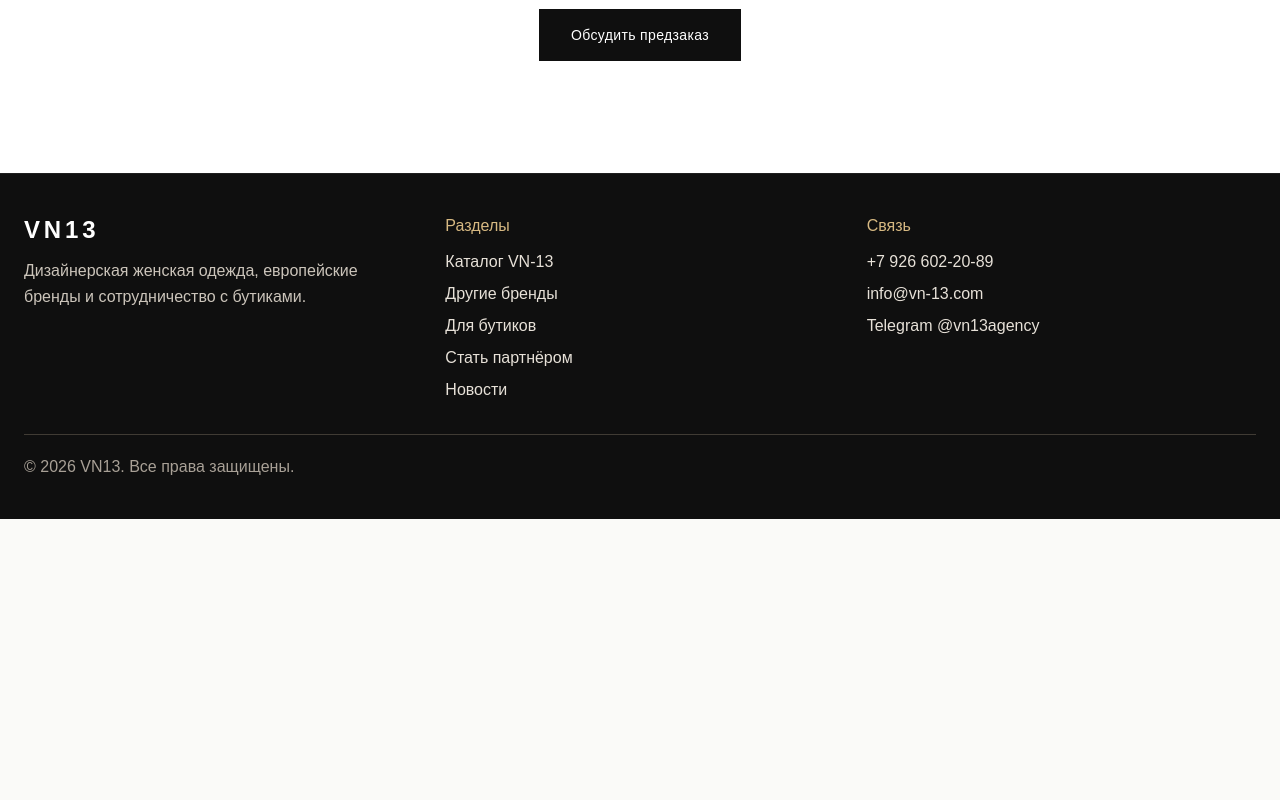
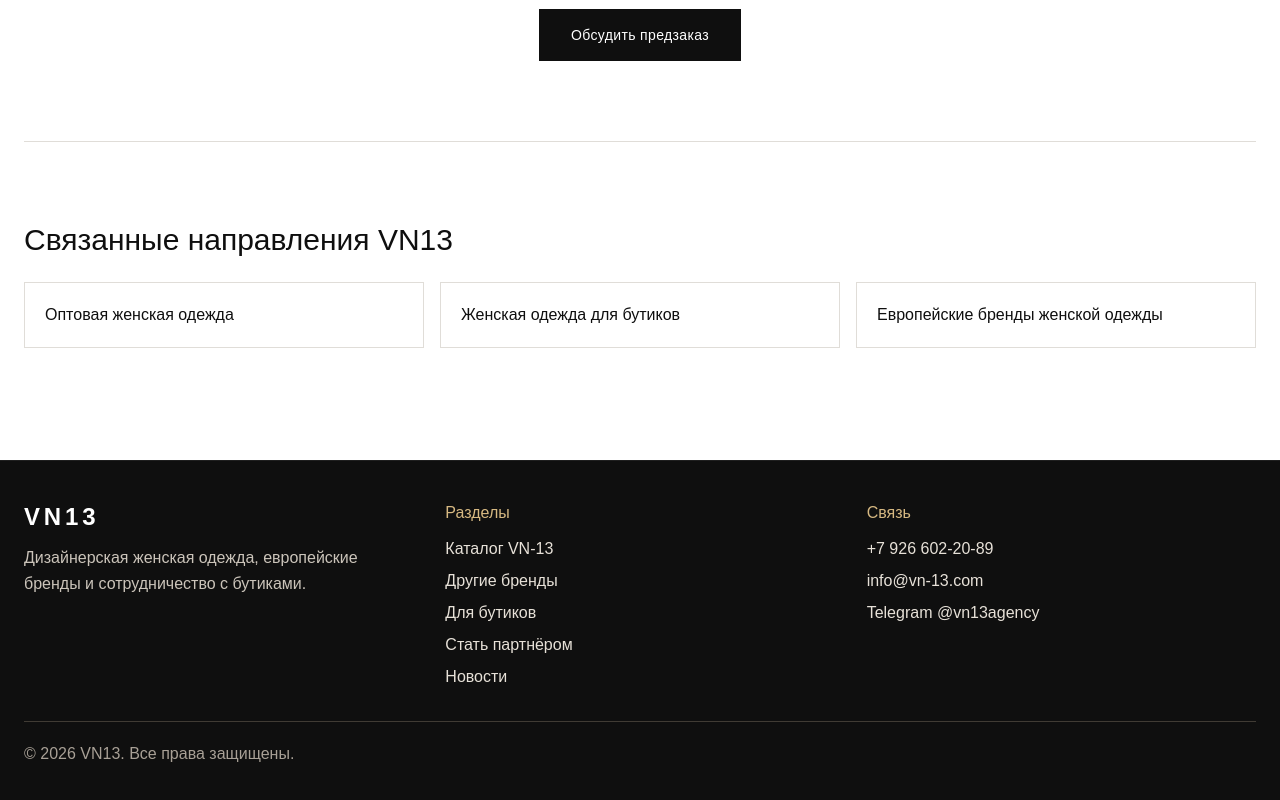
Before and after one commit to coffeeshop13/vn-13, a Next.js app: page /preorder in a window 1280 px wide. Shown: the part 2259-3059 px from the top of the page. Before the commit the page ends 2778 px from the top, so only its background shows below. Built offline with nearby package versions, Linux system fonts and the light colour scheme.

Commit message:
Improve preorder SEO schema and internal links

```diff
--- a/app/preorder/page.tsx
+++ b/app/preorder/page.tsx
@@ -1,15 +1,43 @@
 import type { Metadata } from 'next'
 import PreorderPageContent from '@/components/PreorderPageContent'
-import { createPageMetadata } from '@/lib/seo'
+import { absoluteUrl, createPageMetadata, SITE_NAME } from '@/lib/seo'
 
 export const metadata: Metadata = createPageMetadata({
-  title: 'Предзаказ женской одежды | VN13 и VN-13',
+  title: 'Предзаказ женской одежды для бутиков | VN13',
   description:
-    'Предзаказ женской одежды VN-13 и европейских дизайнерских коллекций для бутиков, шоурумов и розничных партнеров.',
+    'Предзаказ женской одежды VN-13 и европейских дизайнерских коллекций для бутиков, шоурумов и розничных партнёров: подбор ассортимента, размеры и планирование поставки.',
   path: '/preorder',
   keywords: ['предзаказ женской одежды', 'предзаказ коллекций одежды', 'заказ одежды для бутика', 'европейские коллекции одежды', 'оптовая женская одежда'],
 })
 
+const jsonLd = {
+  '@context': 'https://schema.org',
+  '@graph': [
+    {
+      '@type': 'BreadcrumbList',
+      itemListElement: [
+        { '@type': 'ListItem', position: 1, name: SITE_NAME, item: absoluteUrl('/') },
+        { '@type': 'ListItem', position: 2, name: 'Предзаказ женской одежды', item: absoluteUrl('/preorder') },
+      ],
+    },
+    {
+      '@type': 'Service',
+      '@id': `${absoluteUrl('/preorder')}#service`,
+      name: 'Предзаказ женской одежды для бутиков',
+      serviceType: 'Предзаказ дизайнерских коллекций женской одежды',
+      description: 'Подбор и планирование предзаказа европейских дизайнерских коллекций и собственного бренда VN-13 для бутиков, шоурумов и розничных партнёров.',
+      provider: { '@id': `${absoluteUrl('/')}#organization` },
+      areaServed: ['Russia', 'CIS countries'],
+      url: absoluteUrl('/preorder'),
+    },
+  ],
+}
+
 export default function PreorderPage() {
-  return <PreorderPageContent />
+  return (
+    <>
+      <script type="application/ld+json" dangerouslySetInnerHTML={{ __html: JSON.stringify(jsonLd) }} />
+      <PreorderPageContent />
+    </>
+  )
 }
--- a/components/PreorderPageContent.tsx
+++ b/components/PreorderPageContent.tsx
@@ -4,6 +4,7 @@ import Header from '@/components/Header'
 import Footer from '@/components/Footer'
 import { CTALink } from '@/components/CTALink'
 import { useLanguage } from '@/lib/context/LanguageContext'
+import Link from 'next/link'
 
 export default function PreorderPageContent() {
   const { translations } = useLanguage()
@@ -150,6 +151,23 @@ export default function PreorderPageContent() {
             </p>
             <CTALink href="/#contact">Обсудить предзаказ</CTALink>
           </div>
+
+          <div className="mt-20 pt-20 border-t" style={{ borderColor: '#e0ddd8' }}>
+            <h2 className="text-2xl md:text-3xl font-light mb-6" style={{ color: '#0f0f0f' }}>
+              {translations.preorderRelatedTitle}
+            </h2>
+            <div className="grid md:grid-cols-3 gap-4">
+              <Link href="/optovaya-zhenskaya-odezhda" className="block p-5 border transition-colors hover:bg-[#faf7f2]" style={{ borderColor: '#e0ddd8' }}>
+                {translations.preorderRelatedWholesale}
+              </Link>
+              <Link href="/zhenskaya-odezhda-dlya-butikov" className="block p-5 border transition-colors hover:bg-[#faf7f2]" style={{ borderColor: '#e0ddd8' }}>
+                {translations.preorderRelatedBoutiques}
+              </Link>
+              <Link href="/evropeyskie-brendy-zhenskoy-odezhdy" className="block p-5 border transition-colors hover:bg-[#faf7f2]" style={{ borderColor: '#e0ddd8' }}>
+                {translations.preorderRelatedBrands}
+              </Link>
+            </div>
+          </div>
         </div>
       </section>
 
--- a/lib/translations/de.json
+++ b/lib/translations/de.json
@@ -116,6 +116,10 @@
   "preorderBenefitInvestment": "Investition in zeitlose Stücke",
   "preorderCTATitle": "Bereit, unserem Vorbestellungsprogramm beizutreten?",
   "preorderCTADesc": "Kontaktieren Sie unser Team, um Ihre Vorbestellungsanforderungen zu besprechen und auf unsere kommenden Kollektionen zuzugreifen.",
+  "preorderRelatedTitle": "Verwandte VN13-Bereiche",
+  "preorderRelatedWholesale": "Damenmode im Großhandel",
+  "preorderRelatedBoutiques": "Damenmode für Boutiquen",
+  "preorderRelatedBrands": "Europäische Damenmodemarken",
   "manufacturingTitle": "Mit Präzision in Europa gefertigt",
   "manufacturingSubtitle": "Jedes Stück wird in Europa von erfahrenen Handwerkern hergestellt, die sich außergewöhnlicher Qualität und traditionellem Handwerk verpflichtet haben.",
   "manufacturingExcellenceTitle": "Europäische Exzellenz",
--- a/lib/translations/en.json
+++ b/lib/translations/en.json
@@ -116,6 +116,10 @@
   "preorderBenefitInvestment": "Investment in timeless pieces",
   "preorderCTATitle": "Ready to Join Our Pre-Order Program?",
   "preorderCTADesc": "Contact our team to discuss your pre-order needs and access our upcoming collections.",
+  "preorderRelatedTitle": "Related VN13 directions",
+  "preorderRelatedWholesale": "Wholesale womenswear",
+  "preorderRelatedBoutiques": "Womenswear for boutiques",
+  "preorderRelatedBrands": "European womenswear brands",
   "manufacturingTitle": "Crafted with Precision in Europe",
   "manufacturingSubtitle": "Every piece is manufactured in Europe by skilled artisans committed to exceptional quality and traditional craftsmanship.",
   "manufacturingExcellenceTitle": "European Excellence",
--- a/lib/translations/fr.json
+++ b/lib/translations/fr.json
@@ -116,6 +116,10 @@
   "preorderBenefitInvestment": "Investissement dans des pièces intemporelles",
   "preorderCTATitle": "Prêt à Rejoindre Notre Programme de Précommande?",
   "preorderCTADesc": "Contactez notre équipe pour discuter de vos besoins en matière de précommande et accédez à nos collections à venir.",
+  "preorderRelatedTitle": "Les expertises VN13 associées",
+  "preorderRelatedWholesale": "Vêtements pour femmes en gros",
+  "preorderRelatedBoutiques": "Vêtements pour femmes pour boutiques",
+  "preorderRelatedBrands": "Marques européennes de vêtements pour femmes",
   "manufacturingTitle": "Fabriqué avec Précision en Europe",
   "manufacturingSubtitle": "Chaque pièce est fabriquée en Europe par des artisans compétents engagés envers une qualité exceptionnelle et l'artisanat traditionnel.",
   "manufacturingExcellenceTitle": "Excellence Européenne",
--- a/lib/translations/it.json
+++ b/lib/translations/it.json
@@ -116,6 +116,10 @@
   "preorderBenefitInvestment": "Investimento in pezzi senza tempo",
   "preorderCTATitle": "Pronto a unirti al nostro programma pre-ordine?",
   "preorderCTADesc": "Contatta il nostro team per discutere le tue esigenze di pre-ordine e accedi alle nostre collezioni in arrivo.",
+  "preorderRelatedTitle": "Aree correlate di VN13",
+  "preorderRelatedWholesale": "Abbigliamento donna all'ingrosso",
+  "preorderRelatedBoutiques": "Abbigliamento donna per boutique",
+  "preorderRelatedBrands": "Brand europei di abbigliamento donna",
   "manufacturingTitle": "Realizzato con precisione in Europa",
   "manufacturingSubtitle": "Ogni pezzo è prodotto in Europa da artigiani esperti impegnati nell'eccezionale qualità e nell'artigianato tradizionale.",
   "manufacturingExcellenceTitle": "Eccellenza europea",
--- a/lib/translations/ru.json
+++ b/lib/translations/ru.json
@@ -116,6 +116,10 @@
   "preorderBenefitInvestment": "Инвестиция в вневременные изделия",
   "preorderCTATitle": "Готовы присоединиться к нашей программе предзаказа?",
   "preorderCTADesc": "Свяжитесь с нашей командой, чтобы обсудить ваши потребности в предзаказе и получить доступ к нашим предстоящим коллекциям.",
+  "preorderRelatedTitle": "Связанные направления VN13",
+  "preorderRelatedWholesale": "Оптовая женская одежда",
+  "preorderRelatedBoutiques": "Женская одежда для бутиков",
+  "preorderRelatedBrands": "Европейские бренды женской одежды",
   "manufacturingTitle": "Изготовлено с точностью в Европе",
   "manufacturingSubtitle": "Каждое изделие производится в Европе квалифицированными ремесленниками, приверженными исключительному качеству и традиционному мастерству.",
   "manufacturingExcellenceTitle": "Европейское совершенство",
```
